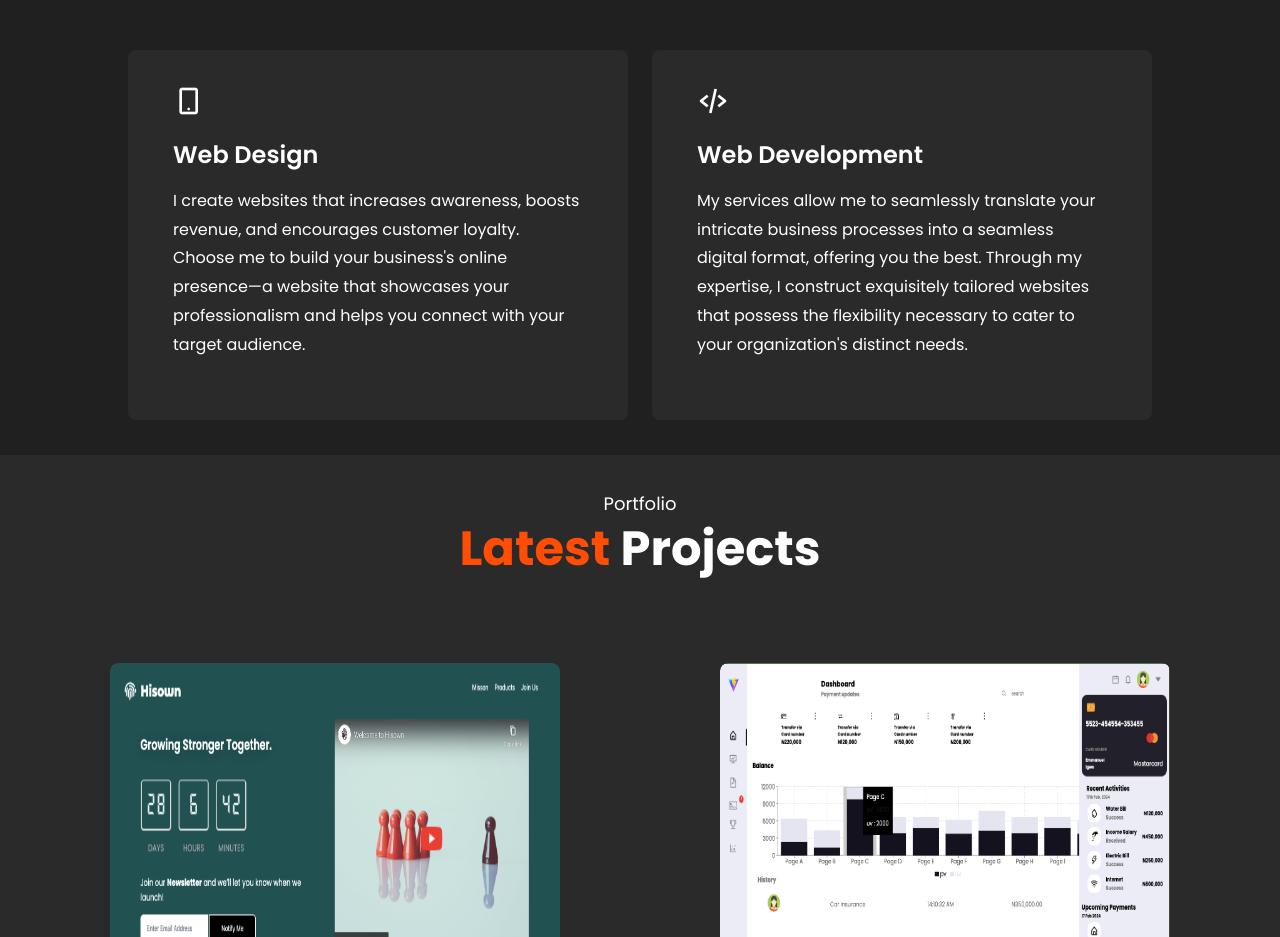
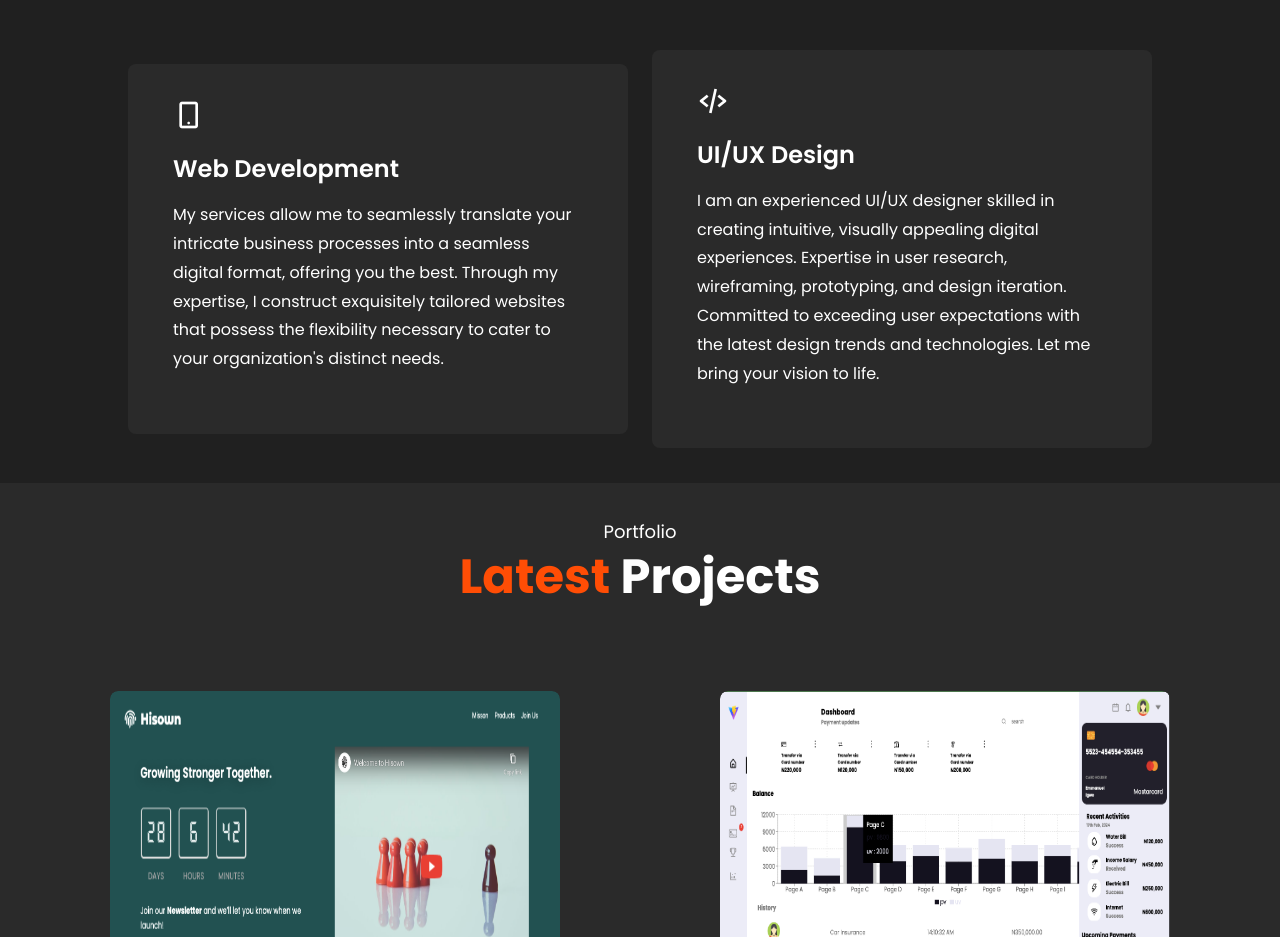
Before and after one commit to IgweEmmanuel/myportfolio, a plain HTML site: page index.html in a window 1280 px wide. Shown: the part 1460-2397 px from the top of the page. Drawn offline with nearby package versions, Linux system fonts and the light colour scheme.

Commit message:
Update index.html

```diff
--- a/index.html
+++ b/index.html
@@ -65,9 +65,10 @@
                 <div class="s-icons">
                     <i class='bx bx-mobile-alt'></i>
                 </div>
-                <h3>Web Design</h3>
-                <p>I create websites that increases awareness, boosts revenue, and encourages customer loyalty. Choose me to build your business's online presence—a website that showcases your professionalism and helps you connect with your target audience.</p>
+                <h3>Web Development</h3>
+                <p> My services allow me to seamlessly translate your intricate business processes into a seamless digital format, offering you the best. Through my expertise, I construct exquisitely tailored websites that possess the flexibility necessary to cater to your organization's distinct needs.</p>
                 <!-- <a href="#" class="read">Read More</a> -->
+
             </div>
 
             <!-- box 2 -->
@@ -75,8 +76,8 @@
                 <div class="s-icons">
                     <i class='bx bx-code-alt'></i>
                 </div>
-                <h3>Web Development</h3>
-                <p> My services allow me to seamlessly translate your intricate business processes into a seamless digital format, offering you the best. Through my expertise, I construct exquisitely tailored websites that possess the flexibility necessary to cater to your organization's distinct needs.</p>
+                <h3>UI/UX Design</h3>
+                <p>I am an experienced UI/UX designer skilled in creating intuitive, visually appealing digital experiences. Expertise in user research, wireframing, prototyping, and design iteration. Committed to exceeding user expectations with the latest design trends and technologies. Let me bring your vision to life.</p>
                 <!-- <a href="#" class="read">Read More</a> -->
             </div>
 
```
